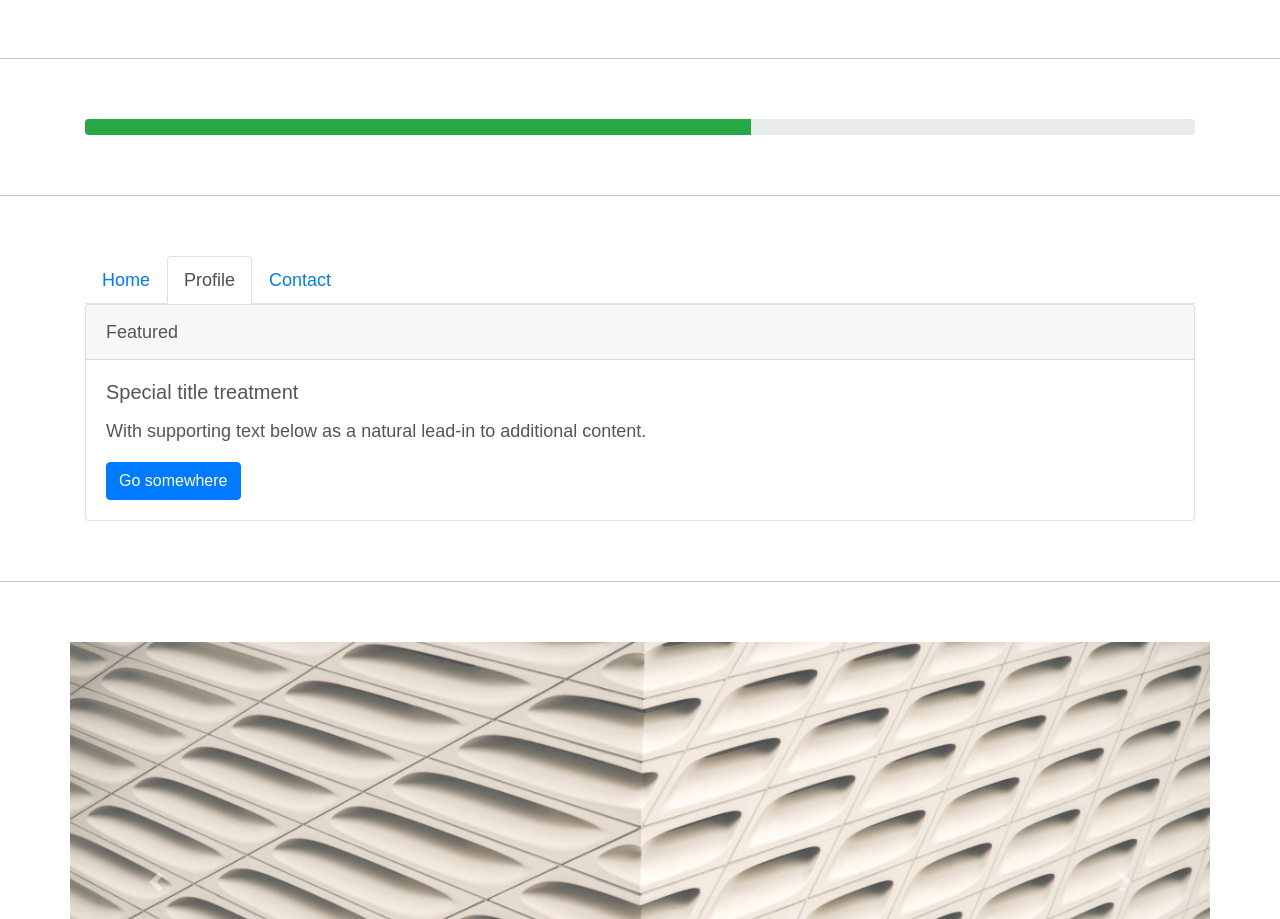
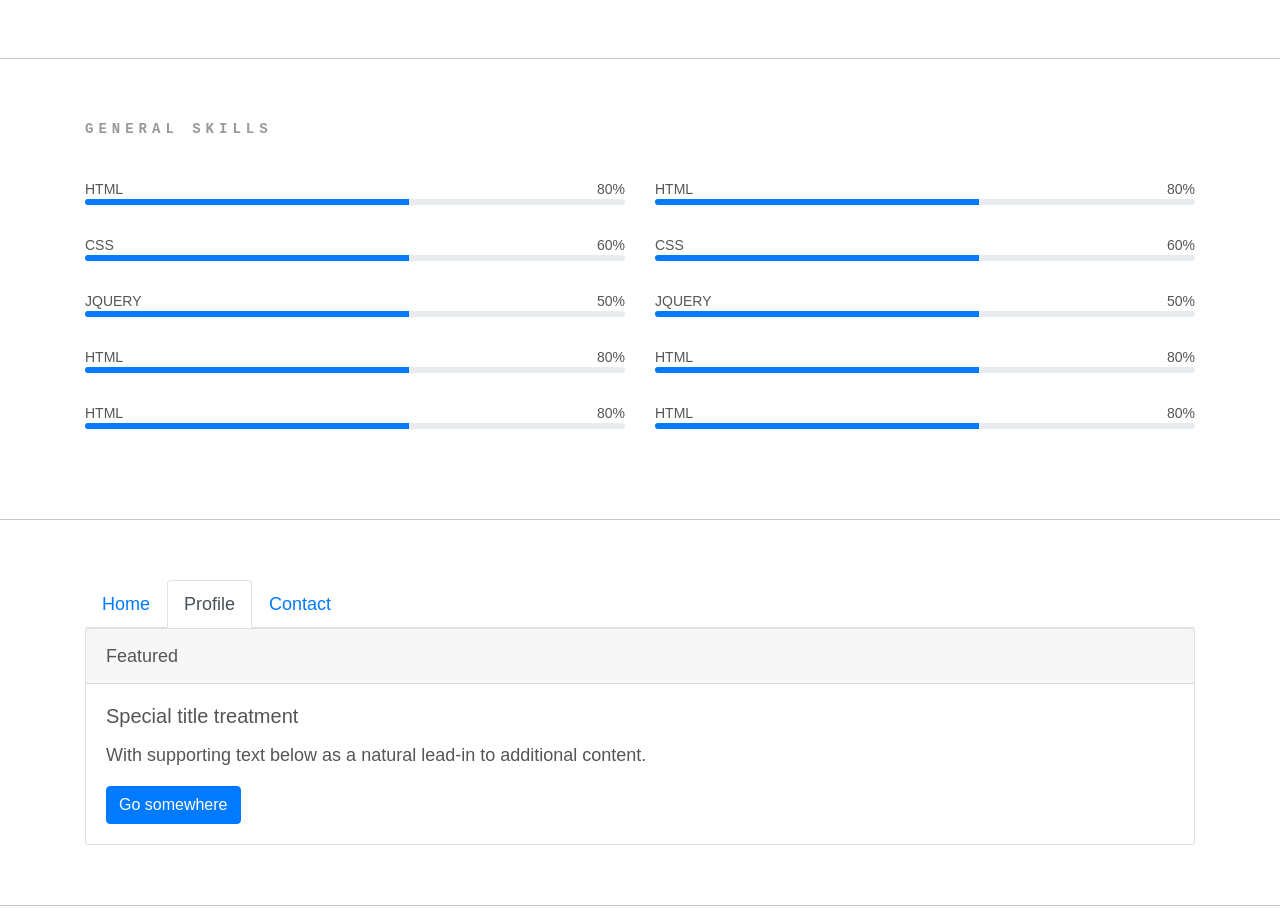
Before and after one commit to Richayadav75/portfolio, a React (Create React App) app: page / in a window 1280 px wide. Shown: the part 1567-2486 px from the top of the page. Built offline with nearby package versions, Linux system fonts and the light colour scheme.

Commit message:
Skill Added
Skill Set added with progressBar

```diff
--- a/src/components/progressBar/index.jsx
+++ b/src/components/progressBar/index.jsx
@@ -1,8 +1,7 @@
-import React, { Component } from 'react';
-import ProgressBar from 'react-bootstrap/ProgressBar';
-import {Container, Row, Col } from 'react-bootstrap';
-import './style.css';
-
+import React, { Component } from "react";
+import ProgressBar from "react-bootstrap/ProgressBar";
+import { Container, Row, Col } from "react-bootstrap";
+import "./style.css";
 
 export default class Progress extends Component {
   render() {
@@ -11,13 +10,47 @@ export default class Progress extends Component {
         <section className="section">
           <Container>
             <Row>
-                            <Col>
-                                <ProgressBar className="" variant="success" now={60} max={100} min={0} key={1} />
+              <Col xs="12" sm="12" lg="12" xl="12">
+                <h3 className="resume-title">{this.props.sName}</h3>
+              </Col>
+              <Col xs="6" sm="4" lg="6" xl="6">
+                {this.props.slist.map((listItem, index) => (
+                  <div className="progress-list" key={index}>
+                    <div className="d-flex justify-content-between progress-list__skill">
+                      <span className="">{listItem.skillName}</span>
+                      <span className="">{listItem.skillPercent}</span>
+                    </div>
+                    <ProgressBar
+                      className="progress-bar__skill"
+                      now={60}
+                      max={100}
+                      min={0}
+                      key={1}
+                    />
+                  </div>
+                ))}
+              </Col>
+              <Col xs="6" sm="4" lg="6" xl="6">
+                {this.props.slist.map((listItem, index) => (
+                  <div className="progress-list" key={index}>
+                    <div className="d-flex justify-content-between progress-list__skill">
+                      <span className="">{listItem.skillName}</span>
+                      <span className="">{listItem.skillPercent}</span>
+                    </div>
+                    <ProgressBar
+                      className="progress-bar__skill"
+                      now={60}
+                      max={100}
+                      min={0}
+                      key={1}
+                    />
+                  </div>
+                ))}
               </Col>
             </Row>
           </Container>
         </section>
       </div>
-        )
+    );
   }
 }
--- a/src/components/progressBar/style.css
+++ b/src/components/progressBar/style.css
@@ -0,0 +1,14 @@
+.progress-list__skill span {
+  font-size: 14px;
+  line-height: 20px;
+  text-transform: uppercase;
+}
+.progress-list .progress {
+  height: 6px;
+  margin-bottom: 30px;
+}
+.progress-bar__skill {
+  height: 1rem;
+  line-height: 1rem;
+  color: #fff;
+}
--- a/src/pages/home/index.jsx
+++ b/src/pages/home/index.jsx
@@ -1,51 +1,63 @@
-import React,{Component} from 'react';
-import Header from '../../components/header'
-import Banner from '../../components/banner';
-import Description from '../../components/description';
-import ResumeList from '../../components/resumeList';
-import Progress from '../../components/progressBar';
-import TabComponent from '../../components/tab';
-import CarouselComponent from '../../components/carousel';
+import React, { Component } from "react";
+import Header from "../../components/header";
+import Banner from "../../components/banner";
+import Description from "../../components/description";
+import ResumeList from "../../components/resumeList";
+import Progress from "../../components/progressBar";
+import TabComponent from "../../components/tab";
+import CarouselComponent from "../../components/carousel";
 
-export default class Home extends Component{
-    constructor(props) {   //Constructor own method
-        super(props);   //override own constructor method
-        this.state = {    //state initilization
-            title: "Education",   //state initization for title state
-            educationData: [{
+export default class Home extends Component {
+  constructor(props) {
+    //Constructor own method
+    super(props); //override own constructor method
+    this.state = {
+      //state initilization
+      title: "Education", //state initization for title state
+      educationData: [
+        {
           instituteName: "UPTU",
           startYear: 2006,
           endYear: 2010,
-                courseName: "b.Tech"
+          courseName: "b.Tech",
         },
         {
           instituteName: "S.k.d",
           startYear: 2006,
           endYear: 2010,
-                courseName: "b.Tech"
+          courseName: "b.Tech",
         },
         {
           instituteName: "UPTU",
           startYear: 2006,
           endYear: 2010,
-                courseName: "b.Tech"
-            }]
-
+          courseName: "b.Tech",
+        },
+      ],
+      skillTitle: "General Skills",
+      skillSubTitle: [
+        { skillName: "HTML", skillPercent: "80%" },
+        { skillName: "CSS", skillPercent: "60%" },
+        { skillName: "JQuery", skillPercent: "50%" },
+        { skillName: "HTML", skillPercent: "80%" },
+        { skillName: "HTML", skillPercent: "80%" },
+      ],
+    };
   }
-    }
-    render(){
+  render() {
     return (
       <div>
-                <Header/>
+        <Header />
         <Banner />
         <Description />
         <ResumeList name={this.state.title} list={this.state.educationData} />
-                <Progress />
+        <Progress
+          sName={this.state.skillTitle}
+          slist={this.state.skillSubTitle}
+        />
         <TabComponent />
         <CarouselComponent />
       </div>
-
-        )
+    );
   }
-
 }
```
Lines whose indentation alone changed are shown as unchanged.
